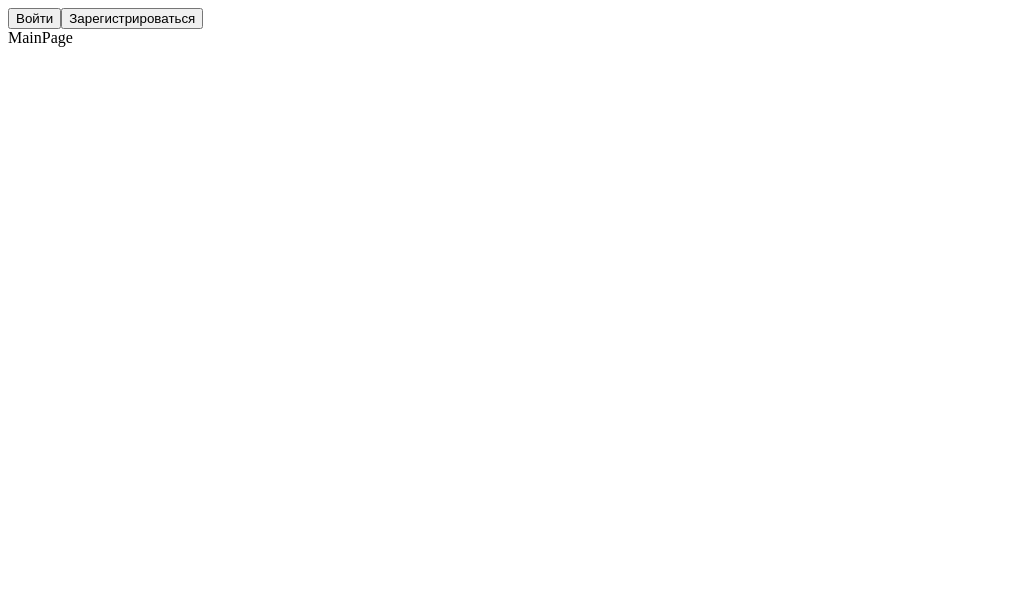
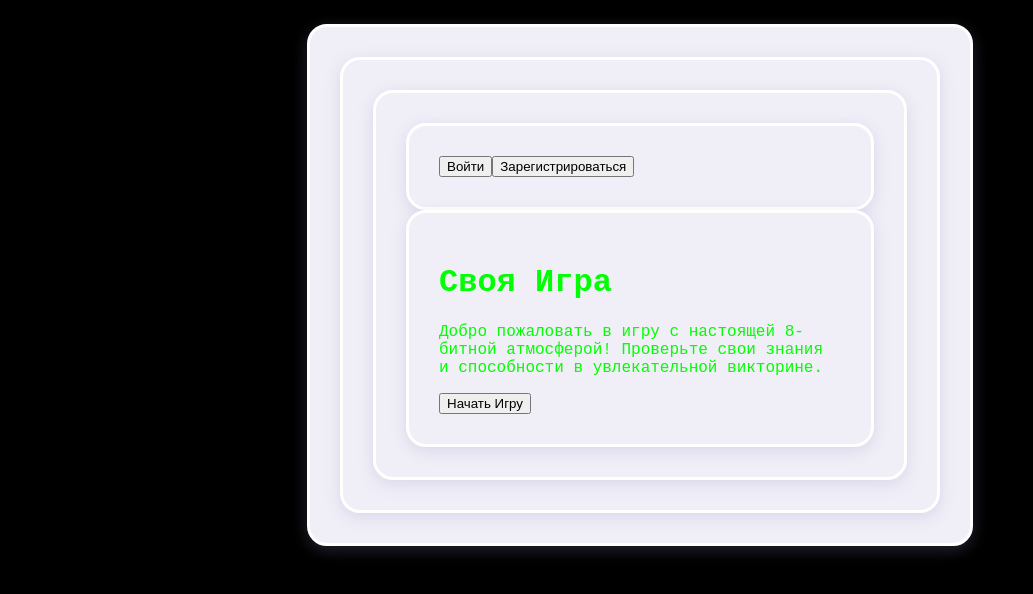
Before and after one commit to Gans-Shtraus/comand-project-phase3, a React (Vite) app in the folder client/: page / in a window 1280 px wide. Shown: the top 594 px of the page, without its empty margins (0-1033 px from the left). Built offline with nearby package versions, Linux system fonts and the light colour scheme; no server answers.

Commit message:
fix client

```diff
--- /dev/null
+++ b/client/src/pages/Main/style/index.module.css
@@ -0,0 +1,67 @@
+/* mainPage.module.css */
+
+:root {
+  --pixel-size: 4px;
+  --primary-color: #00ff00;
+  --background-color: #000000;
+  --text-color: #00ff00;
+  --outline-color: #ffffff;
+  --shadow-color: #007700;
+  --hover-color: #55ff55;
+  --font-family: "Press Start 2P", cursive, monospace;
+}
+
+.container {
+  max-width: 700px;
+  margin: 50px auto;
+  padding: 30px;
+  background-color: #001100;
+  border: 8px solid var(--primary-color);
+  box-shadow: 8px 8px 0 var(--outline-color),
+    inset 0 0 0 var(--pixel-size) var(--primary-color);
+  text-align: center;
+  user-select: none;
+  font-smooth: never;
+  -webkit-font-smoothing: none;
+  -moz-osx-font-smoothing: grayscale;
+}
+
+.title {
+  font-family: var(--font-family);
+  font-size: 3rem;
+  color: var(--text-color);
+  text-shadow: 3px 3px var(--shadow-color);
+  margin-bottom: 20px;
+  letter-spacing: 5px;
+  text-transform: uppercase;
+}
+
+.description {
+  font-family: var(--font-family);
+  font-size: 1rem;
+  color: var(--text-color);
+  margin-bottom: 40px;
+  line-height: 1.6;
+  padding: 0 15px;
+}
+
+.startButton {
+  font-family: var(--font-family);
+  font-size: 1.2rem;
+  color: #000000;
+  background-color: var(--primary-color);
+  border: 4px solid var(--outline-color);
+  padding: 14px 44px;
+  cursor: pointer;
+  text-transform: uppercase;
+  letter-spacing: 2px;
+  box-shadow: 4px 4px 0 var(--shadow-color);
+  transition: background-color 0.25s, box-shadow 0.25s, color 0.25s;
+  user-select: none;
+}
+
+.startButton:hover {
+  background-color: var(--hover-color);
+  box-shadow: 2px 2px 0 #003300;
+  color: #000;
+}
--- a/client/src/pages/Main/ui/MainPage.tsx
+++ b/client/src/pages/Main/ui/MainPage.tsx
@@ -1,5 +1,17 @@
 import { type JSX } from "react";
+import "../style/index.module.css";
 
 export function MainPage(): JSX.Element {
-  return <div>MainPage</div>;
+  return (
+    <div className="container">
+      <h1 className="title">Своя Игра</h1>
+      <p className="description">
+        Добро пожаловать в игру с настоящей 8-битной атмосферой! Проверьте свои
+        знания и способности в увлекательной викторине.
+      </p>
+      <button className="startButton" onClick={() => alert("Начинаем игру!")}>
+        Начать Игру
+      </button>
+    </div>
+  );
 }
--- /dev/null
+++ b/client/src/pages/Theme/style/index.module.css
@@ -0,0 +1,75 @@
+/* index.module.css */
+
+:root {
+  --pixel-size: 4px;
+  --primary-color: #9c8ac7; /* нежный фиолетовый */
+  --background-color: #f5f3fa; /* светлый фиолетово-серый */
+  --text-color: #5a4e7c; /* глубокий фиолетовый */
+  --outline-color: #d6cde7; /* нежный светло-фиолетовый */
+  --shadow-color: #b4a7d6; /* мягкий фиолетовый теневой */
+  --hover-color: #c6bbf2; /* светлый лавандовый */
+  --font-family: "Segoe UI", Tahoma, Geneva, Verdana, sans-serif;
+}
+
+body {
+  background-color: var(--background-color);
+  font-family: var(--font-family);
+  color: var(--text-color);
+  margin: 24px;
+  transition: background-color 0.3s, color 0.3s;
+}
+
+h2 {
+  font-size: 1.8rem;
+  color: var(--primary-color);
+  margin-bottom: 20px;
+  font-weight: 600;
+  text-shadow: 1px 1px var(--shadow-color);
+}
+
+ul {
+  list-style: none;
+  padding: 0;
+  margin: 0;
+  display: flex;
+  flex-wrap: wrap;
+  gap: var(--pixel-size);
+}
+
+li {
+  background-color: #e9e7f5; /* очень светлый лавандовый */
+  border-radius: 12px;
+  border: 2px solid var(--outline-color);
+  box-shadow: 2px 2px 6px var(--shadow-color);
+  padding: 14px 26px;
+  font-size: 1rem;
+  cursor: default;
+  user-select: none;
+  color: var(--text-color);
+  min-width: 150px;
+  text-align: center;
+  font-weight: 500;
+  transition: background-color 0.3s, color 0.3s, box-shadow 0.3s;
+}
+
+li:hover {
+  background-color: var(--hover-color);
+  color: var(--primary-color);
+  border-color: var(--primary-color);
+  box-shadow: 4px 4px 8px var(--shadow-color);
+}
+
+div {
+  border-radius: 20px;
+  border: 3px solid var(--outline-color);
+  padding: 30px;
+  max-width: 600px;
+  margin: 0 auto;
+  user-select: none;
+  background-color: #f0eff7; /* теплый светлый оттенок */
+  box-shadow: 0 4px 15px rgba(156, 138, 199, 0.25);
+  font-smooth: always;
+  -webkit-font-smoothing: antialiased;
+  -moz-osx-font-smoothing: grayscale;
+  transition: background-color 0.3s, box-shadow 0.3s;
+}
--- a/client/src/pages/Theme/ui/Theme.tsx
+++ b/client/src/pages/Theme/ui/Theme.tsx
@@ -1,30 +1,61 @@
-import React, { useEffect, type JSX } from "react";
+import { useEffect, useState, type JSX } from "react";
 import { useSelector, useDispatch } from "react-redux";
-import { getAllThemesThunk } from "@/entities/Theme/redux/thunk";
 import type { AppDispatch, RootState } from "@/app/redux/store";
-import type { Theme } from "@/entities/Theme/model";
+import {
+  getQuestionsByThemeIdThunk,
+  getAllThemesThunk,
+} from "@/entities/Theme/redux/thunk";
+import type { Theme, Question } from "@/entities/Theme/model";
+import "../style/index.module.css";
 
 export function Theme(): JSX.Element {
   const dispatch = useDispatch<AppDispatch>();
-
-  // Получаем темы, загрузку и ошибку из состояния
-  const { themes, loading, error } = useSelector(
+  const { themes, questions, loading, error } = useSelector(
     (state: RootState) => state.themeSlice
   );
+  const [selectedThemeId, setSelectedThemeId] = useState<string | null>(null);
 
+  // Загружаем темы при монтировании
   useEffect(() => {
     dispatch(getAllThemesThunk());
   }, [dispatch]);
+
+  // При выборе темы загружаем вопросы для этой темы
+  useEffect(() => {
+    if (selectedThemeId) {
+      dispatch(getQuestionsByThemeIdThunk(selectedThemeId));
+    }
+  }, [dispatch, selectedThemeId]);
+
+  const handleThemeSelect = (id?: number): void => {
+    if (id !== undefined) setSelectedThemeId(id.toString());
+  };
 
   if (loading) return <div>Загрузка...</div>;
   if (error) return <div>Ошибка: {error}</div>;
 
   return (
-    <div>
-      <h2>Темы</h2>
-      <ul>
+    <div className="questionPage">
+      <h2>Выберите тему</h2>
+      <ul className="themeList">
         {themes.map((theme: Theme) => (
-          <li key={theme.id}>{theme.name}</li>
+          <li
+            key={theme.id}
+            className={
+              theme.id?.toString() === selectedThemeId ? "activeTheme" : ""
+            }
+            onClick={() => handleThemeSelect(theme.id)}
+          >
+            {theme.name}
+          </li>
+        ))}
+      </ul>
+
+      <h3>Вопросы</h3>
+      {questions.length === 0 && <p>Выберите тему, чтобы увидеть вопросы.</p>}
+      <ul className="questionList">
+        {questions.map((question: Question) => (
+          <li key={question.id}>{question.text}</li>
         ))}
       </ul>
     </div>
```
